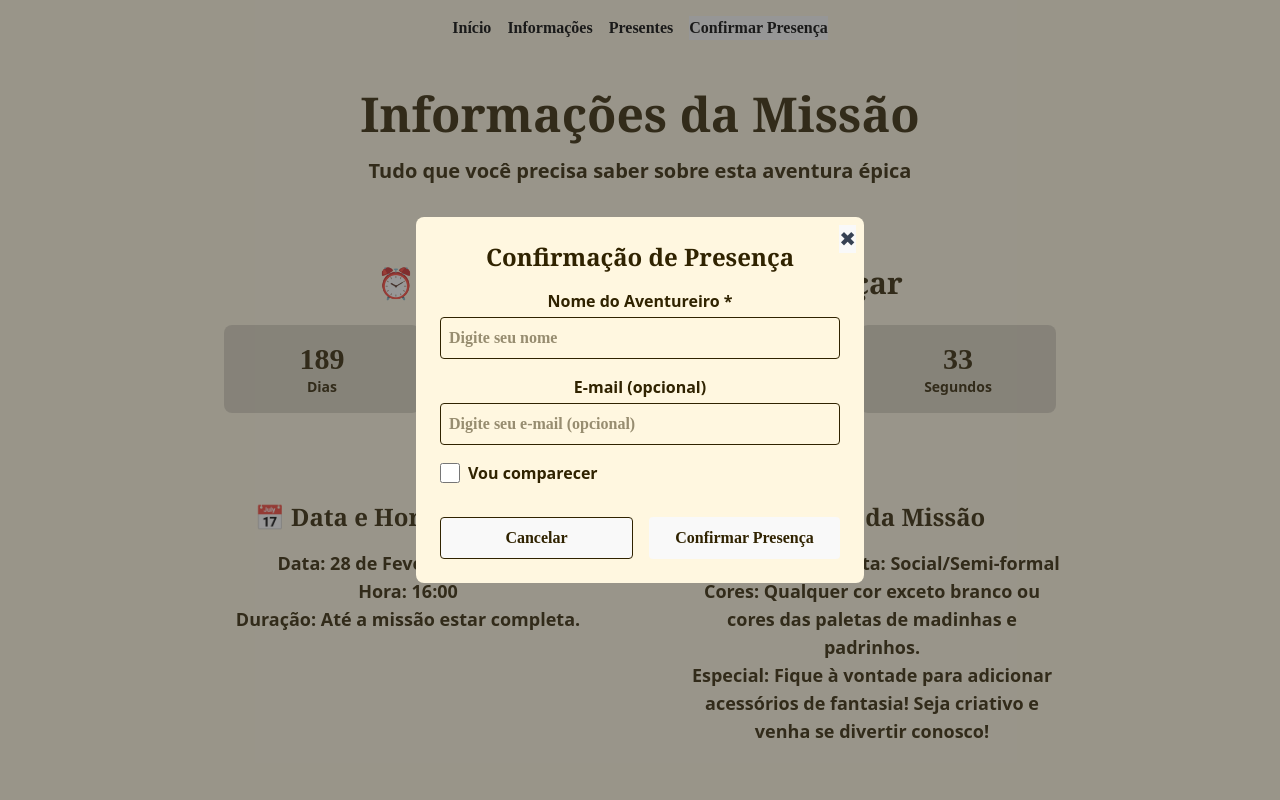
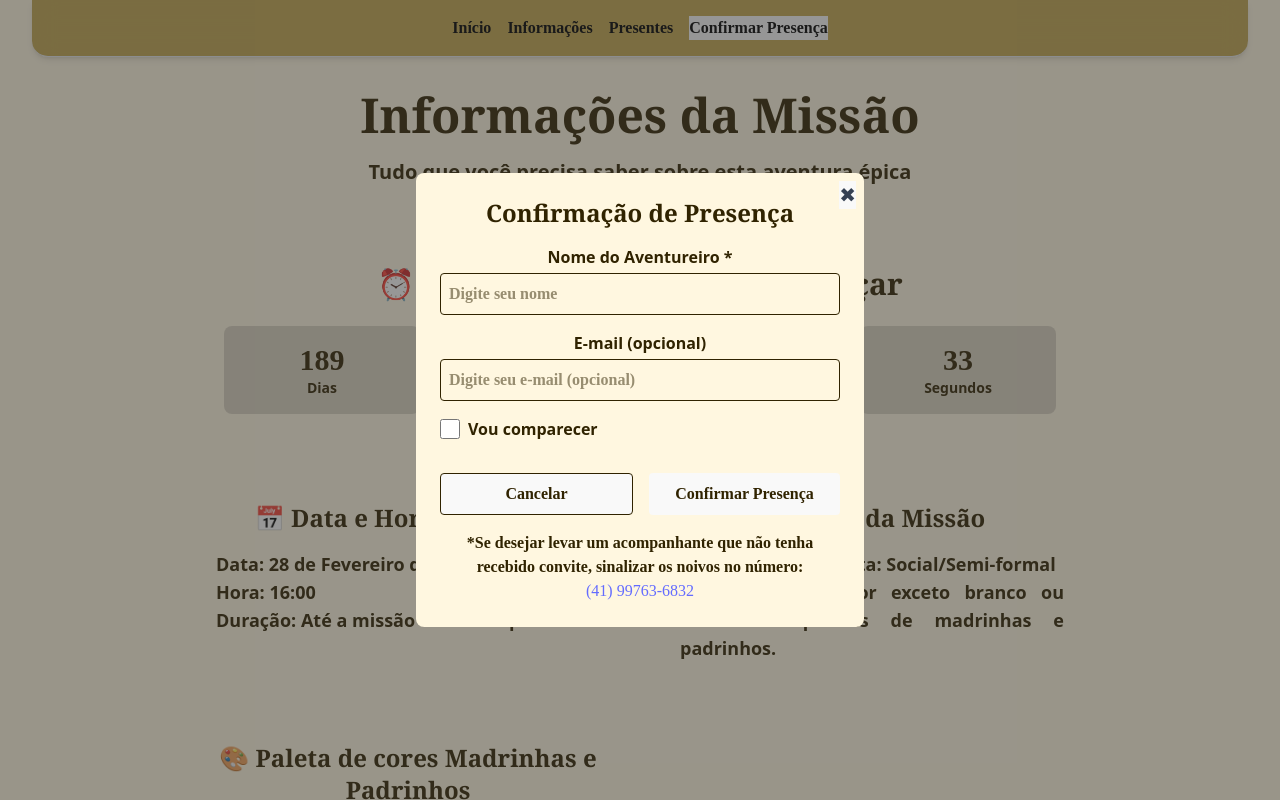
Before and after one commit to kevinsg1997/weddingwebsite, a React (Vite) app: page /informations in a window 1280 px wide. Both pictures are taken after a click on the button "Confirmar Presença". Shown: the top 800 px of the page. Built offline with nearby package versions, Linux system fonts and the light colour scheme; a web font is replaced by a local one.

Commit message:
fix - bg for nav and text-justify

```diff
--- a/src/Nav.tsx
+++ b/src/Nav.tsx
@@ -28,7 +28,7 @@ function Nav({ openModal }: NavProps) {
 
   return (
     <div className="relative top-0 w-screen z-50 max-h-[10%] max-w-full">
-      <nav className="">
+      <nav className="bg-[rgba(161,124,0,0.65)] backdrop-blur-md border-b border-gray-200 shadow-md rounded-b-2xl">
         <ul className="flex flex-wrap justify-self-center gap-4 p-4">
           <li ref={activeRef} className="active"></li>
           {navItems.map((item, index) => (
--- a/src/components/Modal.tsx
+++ b/src/components/Modal.tsx
@@ -125,12 +125,19 @@ const Modal: React.FC<ModalProps> = ({ closeModal }) => {
             </button>
             <button
               type="submit"
-              className="flex-1 bg-quest-green hover:bg-quest-green/90 rounded py-2"
-            >
+              className="flex-1 bg-quest-green hover:bg-quest-green/90 rounded py-2">
               Confirmar Presença
             </button>
           </div>
           {status && <p className="text-center mt-4 font-semibold">{status}</p>}
+          <p>*Se desejar levar um acompanhante que não tenha recebido convite, sinalizar os noivos no número:<br/>
+            <a
+              href="https://wa.me/5541997636832"
+              target="_blank"
+              rel="noopener noreferrer">
+              (41) 99763-6832
+            </a>
+          </p>
         </form>
       </div>
     </div>
--- a/src/pages/Home.tsx
+++ b/src/pages/Home.tsx
@@ -19,7 +19,7 @@ export default function Home() {
       </div>
       <div className="flex flex-col md:flex-row items-center md:items-start p-4 gap-4">
         <img
-          className="w-1/4 h-1/4 md:w-1/5 md:h-1/5 rounded-full object-cover"
+          className="w-1/2 h-1/2 md:w-1/5 md:h-1/5 rounded-full object-cover"
           src="/imgs/mage.png"
           alt="Mago"
         />
@@ -27,7 +27,7 @@ export default function Home() {
   <h1 className="sm:pt-[20px] text-3xl sm:text-4xl lg:text-5xl font-serif quest-title mb-4">
     Merlin, o mago:
   </h1>
-  <p className="pb-[20px] text-base md:text-lg">
+  <p className="pb-[20px] text-base md:text-lg text-justify">
     Eu costumava ser um aventureiro como você, até que tomei uma flechada no joelho.<br/>
     Em meus sonhos, vi você chegando a um lugar especial, onde um casal cheio de amor parecia precisar da sua ajuda.
     Eles sorriram ao te ver, e algo me diz que sua presença fará toda a diferença.<br/>
--- a/src/pages/Informations.tsx
+++ b/src/pages/Informations.tsx
@@ -83,7 +83,7 @@ const Info: React.FC = () => {
             <h3 className="text-xl sm:text-2xl font-bold quest-title font-serif mb-4">
               📅 Data e Hora da Missão
             </h3>
-            <p className="readable-text font-sans text-sm sm:text-base lg:text-lg">
+            <p className="readable-text font-sans text-sm sm:text-base lg:text-lg text-justify">
               <strong>Data:</strong> 28 de Fevereiro de 2026<br />
               <strong>Hora:</strong> 16:00<br />
               <strong>Duração:</strong> Até a missão estar completa.
@@ -94,11 +94,17 @@ const Info: React.FC = () => {
             <h3 className="text-xl sm:text-2xl font-bold quest-title font-serif mb-4">
               👗 Traje da Missão
             </h3>
-            <p className="readable-text font-sans text-sm sm:text-base lg:text-lg">
+            <p className="readable-text font-sans text-sm sm:text-base lg:text-lg text-justify">
               <strong>Código de Vestimenta:</strong> Social/Semi-formal<br />
-              <strong>Cores:</strong> Qualquer cor exceto branco ou cores das paletas de madinhas e padrinhos.<br />
-              <strong>Especial:</strong> Fique à vontade para adicionar acessórios de fantasia! Seja criativo e venha se divertir conosco!
+              <strong>Cores:</strong> Qualquer cor exceto branco ou cores das paletas de madrinhas e padrinhos.
             </p>
+          </div>
+
+          <div className="parchment-bg p-4 sm:p-6 rounded-lg quest-border">
+            <h3 className="text-xl sm:text-2xl font-bold quest-title font-serif mb-4">
+              🎨 Paleta de cores Madrinhas e Padrinhos
+            </h3>
+            <img></img>
           </div>
         </div>
 
--- a/src/pages/Mission.tsx
+++ b/src/pages/Mission.tsx
@@ -201,7 +201,7 @@ export default function Mission() {
   return (
     <div className="flex flex-col items-center min-h-screen p-4 sm:p-6 lg:p-8">
       <h1 className="text-3xl sm:text-4xl lg:text-5xl font-serif quest-title mb-4">Cidade da folha</h1>
-      <p className="pb-[20px] text-base md:text-lg">
+      <p className="pb-[20px] text-base md:text-lg text-justify">
         Você chega à Cidade da Folha, um lugar tranquilo e encantador. As ruas são calmas, e ao caminhar
         em direção ao centro, você nota algumas pessoas interessantes, cada uma com sua própria história
         para contar. O aroma das flores e o som suave das folhas ao vento tornam a caminhada ainda mais agradável.
@@ -247,7 +247,7 @@ export default function Mission() {
                 alt={modalType || 'Imagem do personagem'}
                 className="w-40 h-40 rounded-full object-cover"
               />
-              <p className="text-sm">{modalText}</p>
+              <p className="text-sm text-justify">{modalText}</p>
             </div>
             <div className="flex gap-4 justify-end">{renderModalButtons()}</div>
           </div>
```
